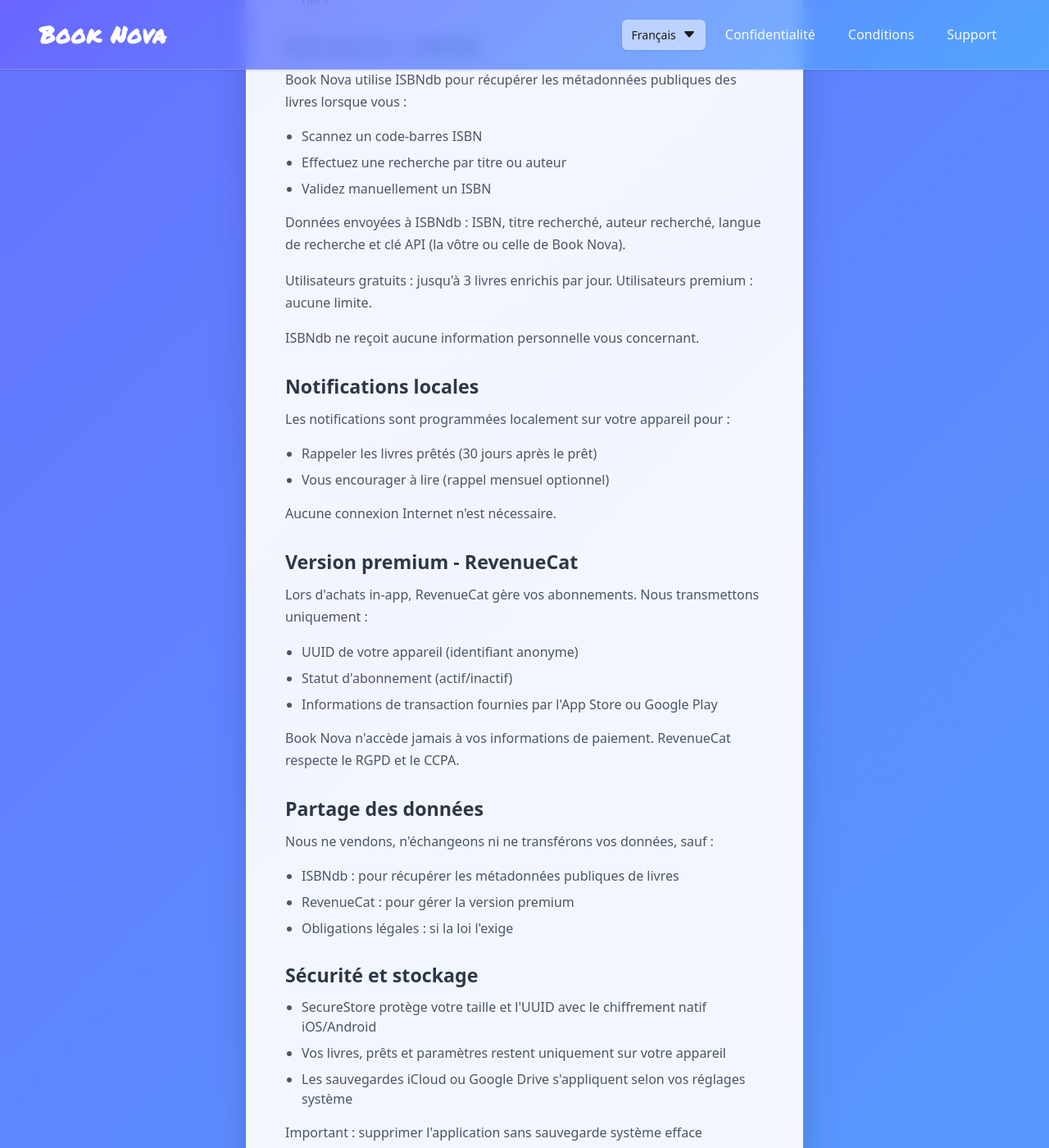
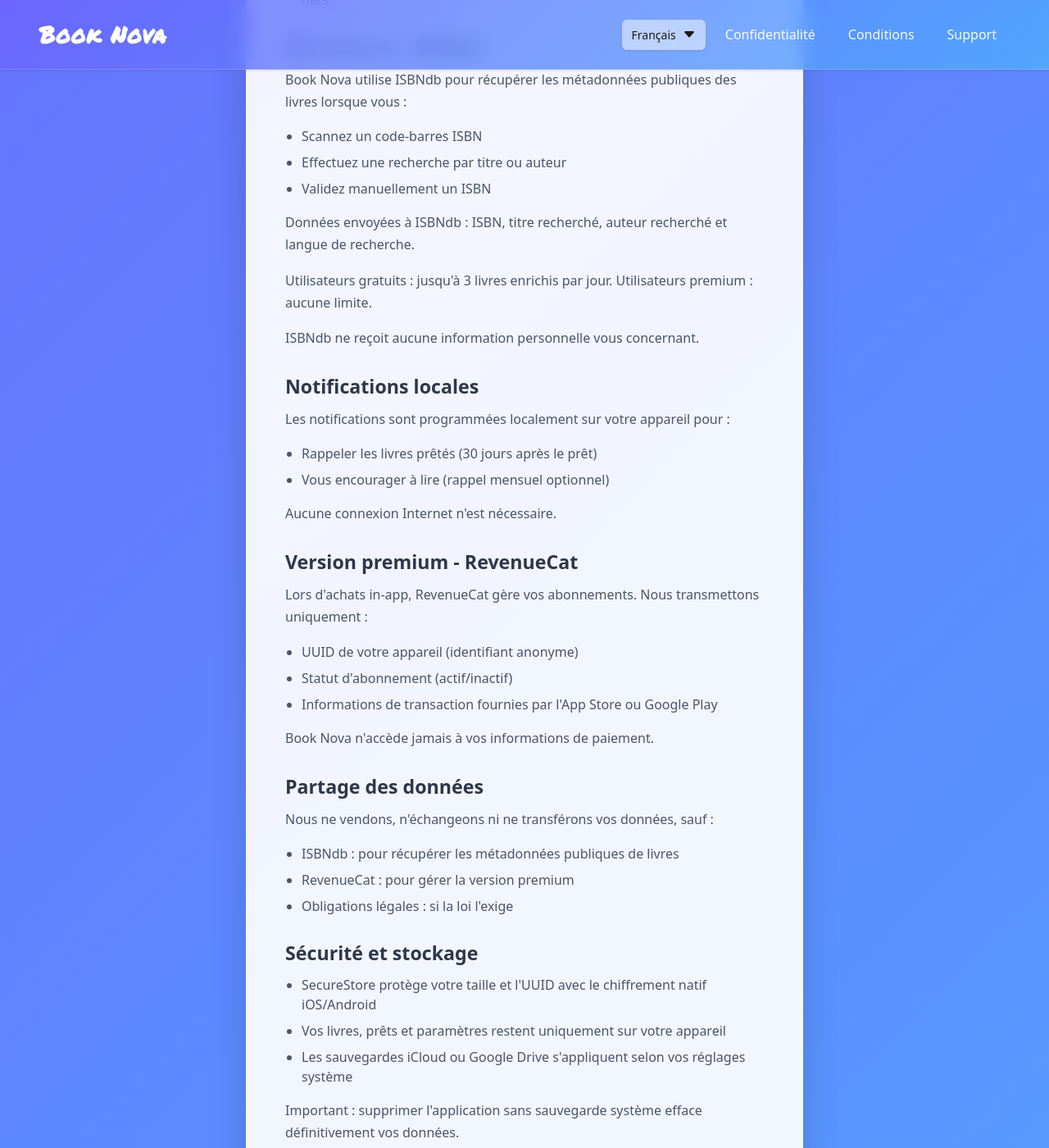
Before and after one commit to Anarres4/book-nova, a Jekyll site: the page built from privacy.html, in a window 1280 px wide and 1400 px high, scrolled down 1172 px. Shown: the whole window at 82% size. Built offline with Jekyll 4.4.1, drawn with Linux system fonts in a browser that asks for light colours; some of the changed text lies outside the part shown.

Commit message:
✏️ update privacy & termes

```diff
--- a/privacy.html
+++ b/privacy.html
@@ -50,7 +50,7 @@
                         <li data-i18n="privacyPage.api.items.1">Effectuez une recherche par titre ou auteur</li>
                         <li data-i18n="privacyPage.api.items.2">Validez manuellement un ISBN</li>
                     </ul>
-                    <p data-i18n="privacyPage.api.data">Données envoyées à ISBNdb : ISBN, titre recherché, auteur recherché, langue de recherche et clé API (la vôtre ou celle de Book Nova).</p>
+                    <p data-i18n="privacyPage.api.data">Données envoyées à ISBNdb : ISBN, titre recherché, auteur recherché et langue de recherche.</p>
                     <p data-i18n="privacyPage.api.limits">Utilisateurs gratuits : jusqu'à 3 livres enrichis par jour. Utilisateurs premium : aucune limite.</p>
                     <p class="privacy-note" data-i18n="privacyPage.api.note">ISBNdb ne reçoit aucune information personnelle vous concernant.</p>
                 </section>
@@ -73,7 +73,7 @@
                         <li data-i18n="privacyPage.premium.items.1">Statut d'abonnement (actif/inactif)</li>
                         <li data-i18n="privacyPage.premium.items.2">Informations de transaction fournies par l'App Store ou Google Play</li>
                     </ul>
-                    <p class="privacy-note" data-i18n="privacyPage.premium.note">Book Nova n'accède jamais à vos informations de paiement. RevenueCat respecte le RGPD et le CCPA.</p>
+                    <p class="privacy-note" data-i18n="privacyPage.premium.note">Book Nova n'accède jamais à vos informations de paiement.</p>
                 </section>
 
                 <section class="privacy-block">
@@ -140,6 +140,8 @@
                 </section>
             </div>
 
+            <p class="privacy-meta" data-i18n="privacyPage.lastUpdated">Dernière mise à jour : 02/10/2025</p>
+
             <div class="privacy-back-link">
                 <a href="{{ '/' | relative_url }}" data-i18n="privacyPage.backToHome">Retour à l'accueil</a>
             </div>
--- a/terms.html
+++ b/terms.html
@@ -83,7 +83,6 @@
                     </ul>
                     <h3 data-i18n="termsPage.sections.isbndb.limits.title">5.2 Limitations de la Version Gratuite</h3>
                     <p data-i18n="termsPage.sections.isbndb.limits.body">Les utilisateurs de la version gratuite sont limités à 3 validations de livres enrichies de métadonnées par jour. Les utilisateurs premium ne sont pas soumis à cette limite.</p>
-                    <p data-i18n="termsPage.sections.isbndb.limits.note">Vous pouvez ajouter des livres manuellement, sans métadonnées, de manière illimitée même avec la version gratuite.</p>
                 </section>
 
                 <section class="privacy-block">
@@ -205,7 +206,7 @@
                 </section>
             </div>
 
-            <p class="privacy-meta" data-i18n="termsPage.lastUpdated">Dernière mise à jour : 01/10/2025</p>
+            <p class="privacy-meta" data-i18n="termsPage.lastUpdated">Dernière mise à jour : 02/10/2025</p>
 
             <div class="privacy-back-link">
                 <a href="{{ '/' | relative_url }}" data-i18n="termsPage.backToHome">Retour à l'accueil</a>
```
Also changed, not shown: other parts of privacy.html (+1 -1 lines), other parts of terms.html (+2 -0 lines), _data/translations.yml (+21 -18 lines).
